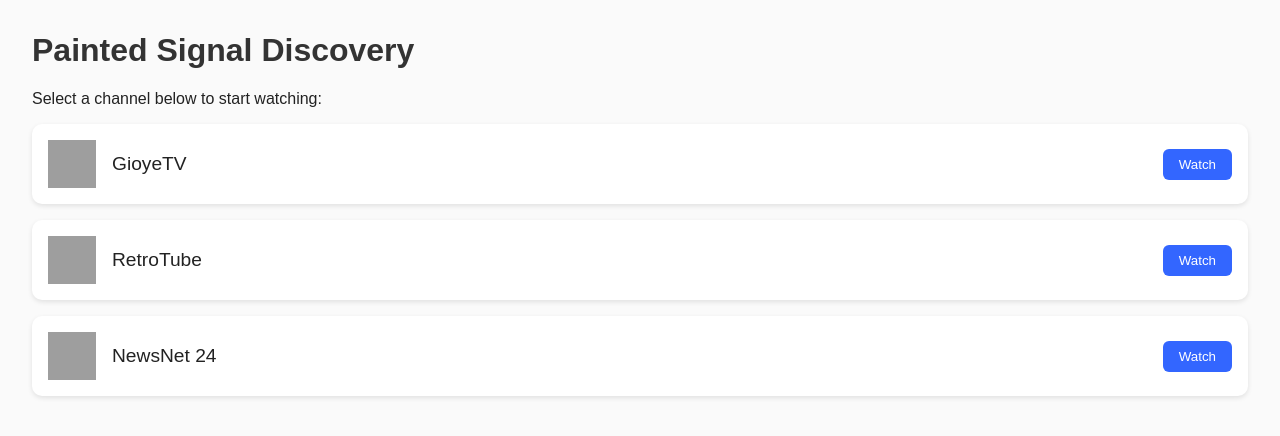
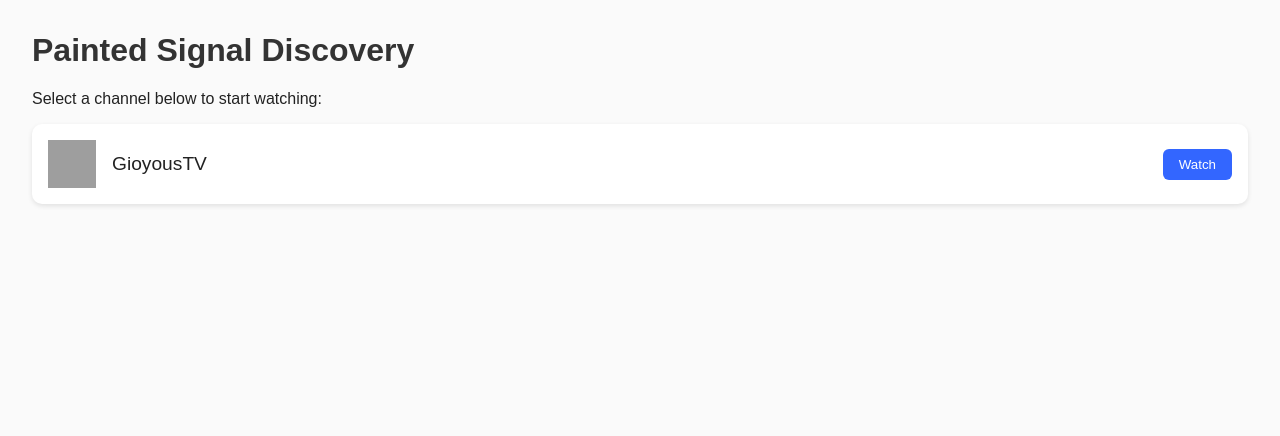
Before and after one commit to Gioye/paintedsignal, a plain HTML site: page discovery.html in a window 1280 px wide. Drawn offline with Linux system fonts and the light colour scheme; grey boxes are pictures that could not be loaded.

Commit message:
Update discovery.html

```diff
--- a/discovery.html
+++ b/discovery.html
@@ -52,21 +52,12 @@
 
   <!-- Channel List -->
   <div class="channel">
-    <img src="https://gioye.github.io/paintedsignal/sample-channel-icon.png" alt="GioyeTV">
-    <div class="channel-name">GioyeTV</div>
-    <button onclick="watchChannel('https://gioye.github.io/paintedsignal/channels/gioyetv.json')">Watch</button>
+    <img src="https://gioye.github.io/paintedsignal/gioyoustelevision/icon.png" alt="GioyousTV">
+    <div class="channel-name">GioyousTV</div>
+    <button onclick="watchChannel('https://gioye.github.io/paintedsignal/gioyoustelevision/watch.json')">Watch</button>
   </div>
 
-  <div class="channel">
-    <img src="https://gioye.github.io/paintedsignal/sample2-icon.png" alt="RetroTube">
-    <div class="channel-name">RetroTube</div>
-    <button onclick="watchChannel('https://gioye.github.io/paintedsignal/channels/retrotube.json')">Watch</button>
-  </div>
 
-  <div class="channel">
-    <img src="https://gioye.github.io/paintedsignal/sample3-icon.png" alt="NewsNet 24">
-    <div class="channel-name">NewsNet 24</div>
-    <button onclick="watchChannel('https://gioye.github.io/paintedsignal/channels/newsnet24.json')">Watch</button>
   </div>
 
   <script>
```
